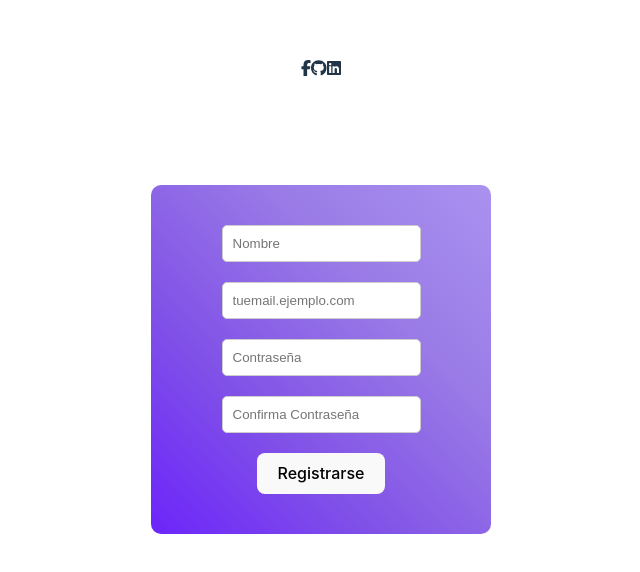
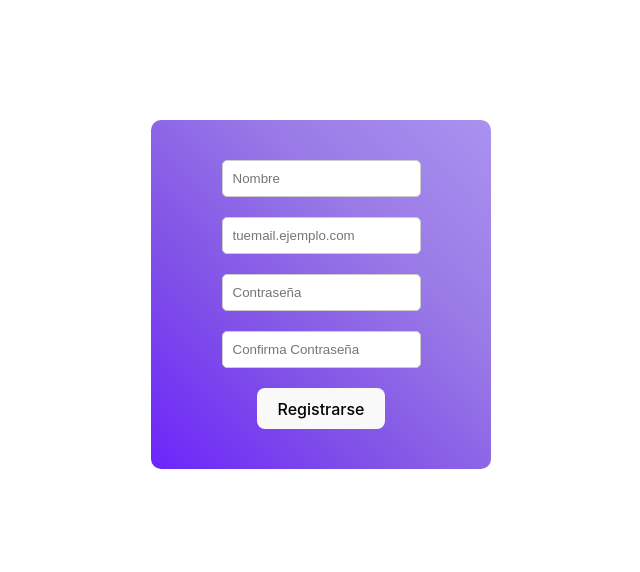
Before and after one commit to linsijiLaGuara/DL--Estado_componentes_eventos, a React (Vite) app in the folder crean_formulario/: page / in a window 1280 px wide. Shown: the part 142-714 px from the top of the page, without its empty margins (319-959 px from the left). Built offline with nearby package versions, Linux system fonts and the light colour scheme.

Commit message:
ver en windos
subir los cambio para que se vean los iconos

```diff
--- a/crean_formulario/package.json
+++ b/crean_formulario/package.json
@@ -15,6 +15,7 @@
     "@fortawesome/free-solid-svg-icons": "^6.5.1",
     "@fortawesome/react-fontawesome": "^0.2.0",
     "@react-icons/all-files": "^4.1.0",
+    "babel-plugin-macros": "^3.1.0",
     "bootstrap": "^5.3.2",
     "react": "^18.2.0",
     "react-bootstrap": "^2.10.0",
--- a/crean_formulario/src/componentes/Registro.jsx
+++ b/crean_formulario/src/componentes/Registro.jsx
@@ -1,9 +1,9 @@
 import React from "react";
 import Formulario from "./Formulario";
-import SocialButton from "./SocialButton";
+import {SocialButton} from "./SocialButton";
 
-const Registro = () => {
-  const socialIcons = ["facebook", "github", "linkedin"];
+function Registro() {
+  const socialIcons = ['Facebook', 'Github', 'Linkedin'];
   return (
     <>
       <SocialButton icons={socialIcons} />
--- a/crean_formulario/src/componentes/SocialButton.jsx
+++ b/crean_formulario/src/componentes/SocialButton.jsx
@@ -1,17 +1,20 @@
 import React from "react";
 import { FontAwesomeIcon } from "@fortawesome/react-fontawesome";
-import { faFacebookF, faGithub, faLinkedin } from "@fortawesome/free-brands-svg-icons";
 
-const SocialButton = () => {
+
+
+
+
+export const SocialButton = ({ icons }) => {
+  const [facebook, github, linkedin] = icons;
+
   return (
     <>
       <h1 className="title-text">Crea una cuenta</h1>
-      <FontAwesomeIcon icon={faFacebookF} />
-      <FontAwesomeIcon icon={faGithub} />
-      <FontAwesomeIcon icon={faLinkedin} />
-      <p className="title-text">Crea una cuenta</p>
+      <FontAwesomeIcon icon={facebook} />
+      <FontAwesomeIcon icon={github} />
+      <FontAwesomeIcon icon={linkedin} />
+
     </>
   );
 };
-
-export default SocialButton;
--- a/crean_formulario/src/main.jsx
+++ b/crean_formulario/src/main.jsx
@@ -2,14 +2,16 @@ import React from "react";
 import ReactDOM from "react-dom/client";
 import App from "./App.jsx";
 import "./index.css";
-import { library } from "@fortawesome/fontawesome-svg-core";
-import { fas } from "@fortawesome/free-solid-svg-icons";
+import { library } from '@fortawesome/fontawesome-svg-core'
+import { fas } from '@fortawesome/free-solid-svg-icons'
 import {
   faFacebook,
   faGithub,
   faLinkedin,
-} from "@fortawesome/free-brands-svg-icons";
-library.add(fas, faFacebook, faGithub, faLinkedin);
+} from '@fortawesome/free-brands-svg-icons'
+
+
+library.add(fas, faGithub, faFacebook, faLinkedin)
 
 ReactDOM.createRoot(document.getElementById("root")).render(
   <React.StrictMode>
```
Also changed, not shown: 1 other file (tests, documents, lock files or other folders).
